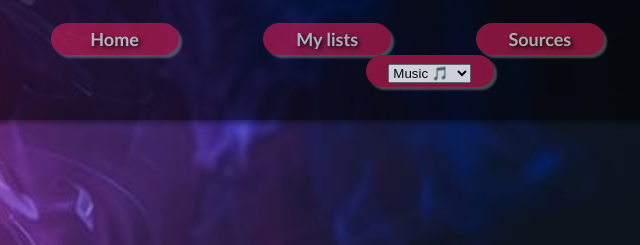
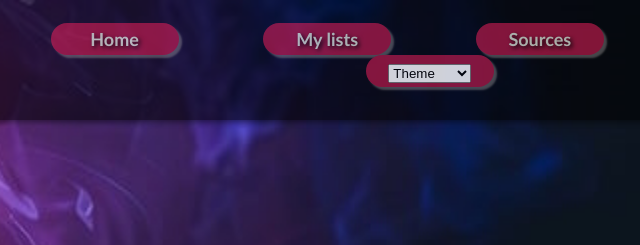
Before and after one commit to Flame787/Music-app-Spotify-API, a website with bundled scripts: page index.html in a window 1280 px wide. Shown: the top 245 px of the page, 620-1260 px from the left. Built offline with nearby package versions, Linux system fonts and the light colour scheme.

Commit message:
edit select bar

```diff
--- a/index.html
+++ b/index.html
@@ -26,9 +26,10 @@
           <button><a href="favorites.html">My lists</a></button>
           <button><a href="sources_contact.html">Sources</a></button>
           <button><select id="theme_color">
-            <option value="violet" selected>Music 🎵</option>
+            <option value="theme" selected>Theme</option>
+            <option value="violet">Music 🎵</option>
             <option value="water">Water 💦</option>
-            <option value="black">Night 🌑</option>
+            <option value="black">Dark 🌑</option>
             <option value="blue">Ocean 🌊</option>
             <option value="green">Nature 🌿</option>
             <option value="yellow">Sun ☀️</option>
```
